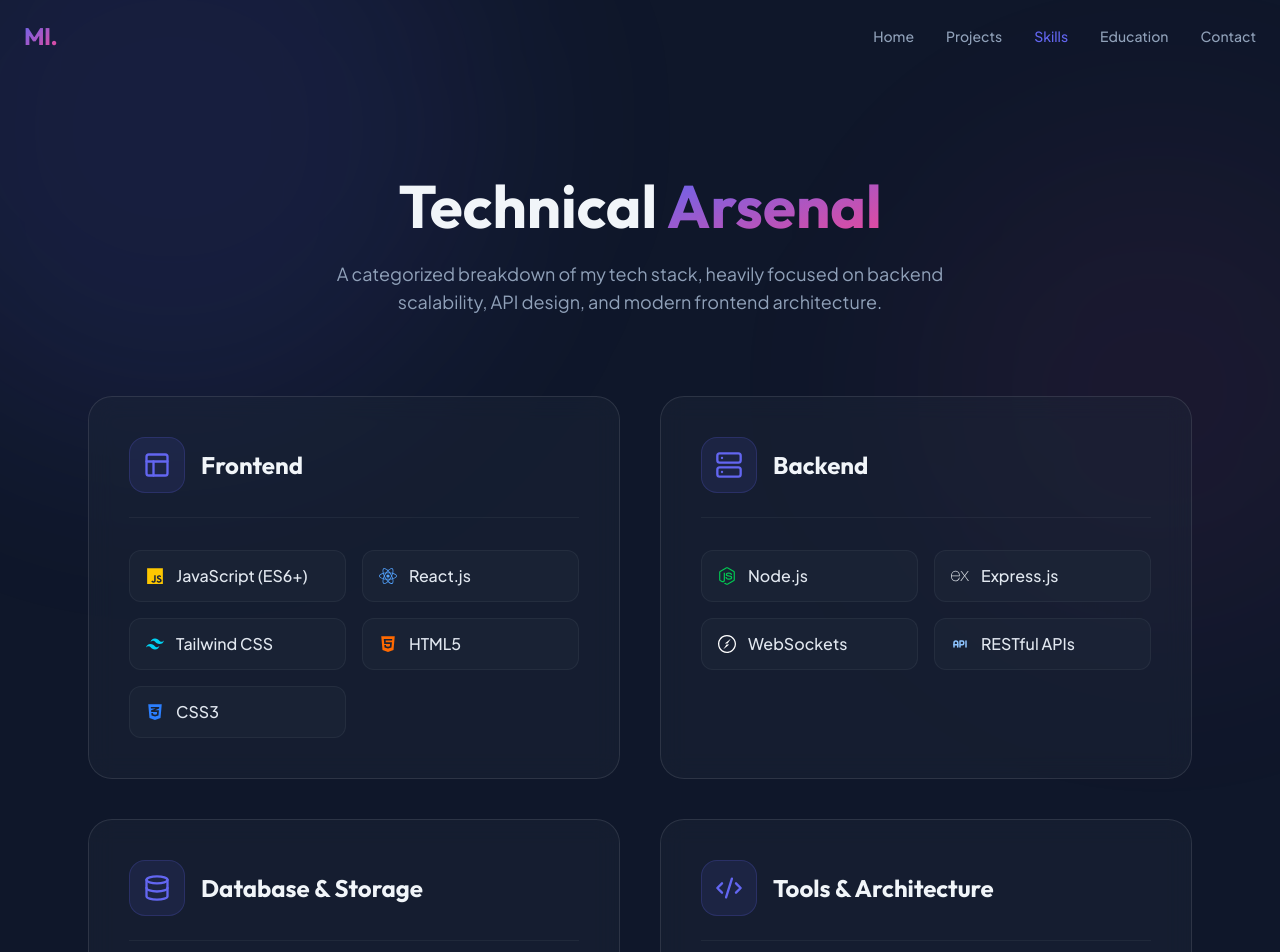
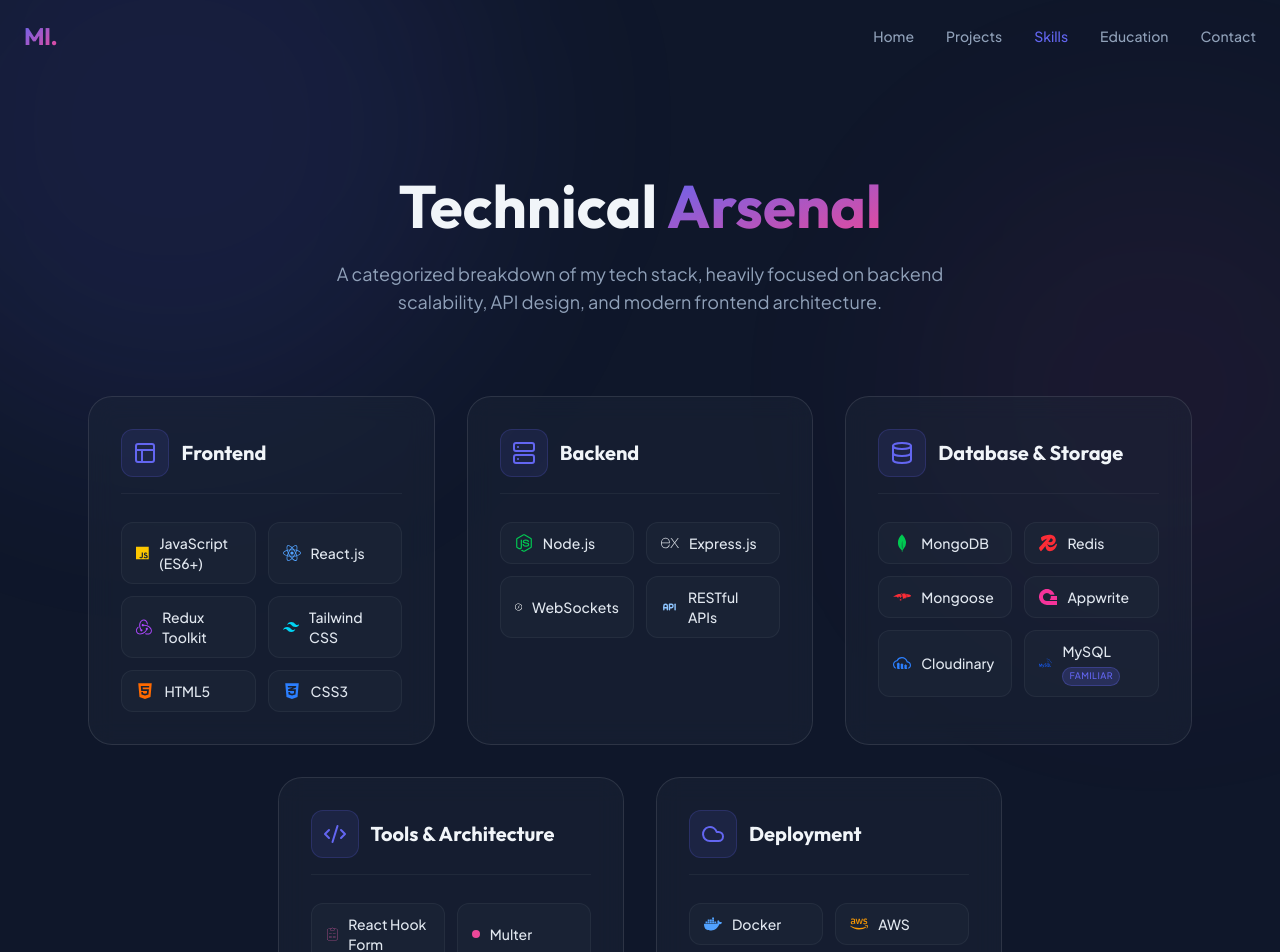
Before and after one commit to Prottoy123/My-Portfolio, a React (Vite) app: page /skills in a window 1280 px wide. Shown: the top 952 px of the page. Built offline with nearby package versions, Linux system fonts and the light colour scheme.

Commit message:
feat: implement SkillsPage and Skills components with associated data constants

```diff
--- a/src/components/Skills.jsx
+++ b/src/components/Skills.jsx
@@ -8,37 +8,35 @@ const Skills = () => {
           Technical <span className="text-gradient">Arsenal</span>
         </h2>
 
-        <div className="grid grid-cols-1 md:grid-cols-2 lg:grid-cols-4 gap-8">
+        <div className="flex flex-wrap justify-center gap-6">
           {SKILLS_DATA.map((skillGroup, index) => {
             const Icon = skillGroup.icon;
             return (
               <div
                 key={index}
-                className="glass p-8 hover:-translate-y-2 hover:border-primary/50 hover:shadow-[0_10px_30px_-10px_rgba(99,102,241,0.3)] transition-all duration-300"
+                className="glass p-5 w-full sm:w-[calc(50%-0.75rem)] lg:w-[calc(33.333%-1rem)] xl:w-[calc(20%-1rem)] hover:-translate-y-2 hover:border-primary/50 hover:shadow-[0_10px_30px_-10px_rgba(99,102,241,0.3)] transition-all duration-300 flex flex-col"
               >
-                <div className="w-14 h-14 rounded-xl bg-primary/10 flex items-center justify-center text-primary mb-6">
-                  <Icon size={28} />
+                <div className="w-12 h-12 rounded-xl bg-primary/10 flex items-center justify-center text-primary mb-4 shrink-0">
+                  <Icon size={24} />
                 </div>
-                <h3 className="text-xl font-semibold mb-4">{skillGroup.category}</h3>
-                <div className="flex flex-wrap gap-2">
+                <h3 className="text-lg font-semibold mb-3">{skillGroup.category}</h3>
+                <div className="flex flex-wrap gap-2 mt-1">
                   {skillGroup.skills.map((skill, i) => {
                     const skillName = typeof skill === 'object' ? skill.name : skill;
                     const isFamiliar = typeof skill === 'object' ? skill.isFamiliar : false;
-                    const isMySQL = skillName === 'MySQL';
 
                     return (
-                      <div key={i} className={isMySQL ? "w-full flex justify-center mt-2" : ""}>
                       <span
-                          className="px-3 py-1 bg-white/5 border border-white/10 rounded-full text-sm text-slate-300 flex items-center gap-2"
+                        key={i}
+                        className="px-2.5 py-1 bg-white/5 border border-white/10 rounded-full text-xs text-slate-300 flex items-center gap-1.5"
                       >
                         {skillName}
                         {isFamiliar && (
-                            <span className="text-[10px] px-1.5 py-0.5 rounded-full bg-primary/20 text-primary border border-primary/30 uppercase tracking-wider font-medium">
+                          <span className="text-[9px] px-1.5 py-0.5 rounded-full bg-primary/20 text-primary border border-primary/30 uppercase tracking-wider font-medium">
                             Familiar
                           </span>
                         )}
                       </span>
-                      </div>
                     );
                   })}
                 </div>
--- a/src/constants/index.js
+++ b/src/constants/index.js
@@ -1,4 +1,4 @@
-import { Layout, Server, Database, Code2 } from 'lucide-react';
+import { Layout, Server, Database, Code2, Cloud } from 'lucide-react';
 
 export const HERO_DATA = {
   name: "Md. Monjurul Islam",
@@ -15,7 +15,7 @@ export const SKILLS_DATA = [
   {
     category: "Frontend",
     icon: Layout,
-    skills: ["JavaScript (ES6+)", "React.js", "Tailwind CSS", "HTML5", "CSS3"]
+    skills: ["JavaScript (ES6+)", "React.js", "Redux Toolkit", "Tailwind CSS", "HTML5", "CSS3"]
   },
   {
     category: "Backend",
@@ -25,41 +25,43 @@ export const SKILLS_DATA = [
   {
     category: "Database & Storage",
     icon: Database,
-    skills: ["MongoDB", "Mongoose", "Appwrite", "Cloudinary", { name: "MySQL", isFamiliar: true }]
+    skills: ["MongoDB", "Redis", "Mongoose", "Appwrite", "Cloudinary", { name: "MySQL", isFamiliar: true }]
   },
   {
     category: "Tools & Architecture",
     icon: Code2,
-    skills: ["Redux Toolkit", "React Hook Form", "Git & GitHub", "Postman", "Vercel"]
+    skills: ["React Hook Form", "Multer", "Git & GitHub", "Postman", "Gemini API Integration"]
+  },
+  {
+    category: "Deployment",
+    icon: Cloud,
+    skills: ["Docker", "AWS", "Vercel"]
   }
 ];
 
 export const PROJECTS_DATA = [
   {
-    title: "GroFresh Platform",
-    description: "An enterprise-grade, full-stack grocery e-commerce platform built using the MERN stack. Emphasizes complex cart state management and optimized media delivery via Cloudinary.",
+    title: "GroFresh - Full-Stack E-commerce Platform",
+    description: "Built a full-stack e-commerce web application with separate panels for buyers and sellers, featuring secure payments and optimized media uploads.",
     features: [
-      "JWT-based stateless authentication with secure HTTP-only cookies",
-      "Complex cart state management and Stripe checkout integration",
-      "Optimized media delivery and hosting via Cloudinary & Multer",
-      "MongoDB connection caching for Vercel serverless environments",
-      "Dual Dashboards: Comprehensive Admin/Seller & Customer interfaces"
+      "Built a full-stack e-commerce web application with separate panels for buyers and sellers.",
+      "Developed backend APIs using Node.js, Express, and MongoDB to manage user login, product listings, and shopping carts.",
+      "Integrated Stripe payment gateway to process secure online transactions during checkout.",
+      "Used Multer and Cloudinary for uploading and storing product images."
     ],
     tech: ["React", "Node.js", "Express", "MongoDB", "Stripe", "Tailwind"],
     liveLink: "https://gro-fresh-silk.vercel.app",
     githubLink: "https://github.com/Prottoy123/GroFresh"
   },
   {
-    title: "MegaBlog",
-    description: "A modern, highly responsive blogging architecture. Highlighted by a 40% reduction in API calls using Redux Toolkit and secure data flow via Appwrite BaaS.",
+    title: "MegaBlogAPP - Modern Blogging Platform",
+    description: "Created a blogging platform using React.js and Tailwind CSS for a clean and responsive user interface, featuring robust state management and cloud integration.",
     features: [
-      "40% reduction in API calls using Redux Toolkit state management",
-      "Robust Authentication and advanced CRUD operations via Appwrite BaaS",
-      "Service Layer Abstraction for clean backend separation",
-      "Rich Text Editing with TinyMCE integration",
-      "Premium UI with Glassmorphism and Contextual Navigation"
+      "Created a blogging platform using React.js and Tailwind CSS for a clean and responsive user interface.",
+      "Used Redux Toolkit to manage global data, keeping track of logged-in users and blog posts across different pages.",
+      "Integrated Appwrite to handle secure user authentication and store blog articles."
     ],
-    tech: ["React", "Redux Toolkit", "Appwrite", "Tailwind CSS"],
+    tech: ["React.js", "Tailwind", "Redux Toolkit", "Appwrite"],
     liveLink: "https://blog-app-ten-ruby.vercel.app",
     githubLink: "https://github.com/Prottoy123/Blog_APP"
   },
--- a/src/pages/SkillsPage.jsx
+++ b/src/pages/SkillsPage.jsx
@@ -3,9 +3,9 @@ import { SKILLS_DATA } from '../constants';
 import {
   SiTailwindcss, SiExpress, SiSocketdotio, SiMongodb, SiMongoose,
   SiAppwrite, SiCloudinary, SiRedux, SiReacthookform,
-  SiPostman, SiVercel, SiMysql
+  SiPostman, SiVercel, SiMysql, SiDocker, SiRedis
 } from 'react-icons/si';
-import { FaJs, FaReact, FaHtml5, FaCss3Alt, FaNodeJs, FaGitAlt } from 'react-icons/fa';
+import { FaJs, FaReact, FaHtml5, FaCss3Alt, FaNodeJs, FaGitAlt, FaAws } from 'react-icons/fa';
 import { TbApi } from 'react-icons/tb';
 
 const fadeUp = {
@@ -39,6 +39,9 @@ const getSkillIcon = (skillName) => {
     case "Git & GitHub": return <FaGitAlt className="text-orange-600 text-lg" />;
     case "Postman": return <SiPostman className="text-orange-500 text-lg" />;
     case "Vercel": return <SiVercel className="text-white text-lg" />;
+    case "Docker": return <SiDocker className="text-blue-400 text-lg" />;
+    case "AWS": return <FaAws className="text-amber-500 text-lg" />;
+    case "Redis": return <SiRedis className="text-red-500 text-lg" />;
     default: return <div className="w-2 h-2 rounded-full bg-secondary"></div>;
   }
 };
@@ -58,7 +61,7 @@ const SkillsPage = () => {
 
         <motion.div
           initial="hidden" animate="visible" variants={staggerContainer}
-          className="grid grid-cols-1 md:grid-cols-2 lg:grid-cols-2 gap-10"
+          className="flex flex-wrap justify-center gap-8"
         >
           {SKILLS_DATA.map((category, index) => {
             const Icon = category.icon;
@@ -66,31 +69,30 @@ const SkillsPage = () => {
               <motion.div
                 key={index}
                 variants={fadeUp}
-                className="glass p-8 md:p-10 rounded-3xl group hover:-translate-y-2 transition-transform duration-500 relative overflow-hidden"
+                className="glass p-6 md:p-8 rounded-3xl w-full sm:w-[calc(50%-1rem)] lg:w-[calc(33.333%-1.35rem)] group hover:-translate-y-2 transition-transform duration-500 relative overflow-hidden flex flex-col"
               >
                 {/* Glow behind card on hover */}
                 <div className="absolute top-1/2 left-1/2 -translate-x-1/2 -translate-y-1/2 w-64 h-64 bg-primary/0 group-hover:bg-primary/10 blur-[60px] rounded-full -z-10 transition-colors duration-500"></div>
 
-                <div className="flex items-center gap-4 mb-8 pb-6 border-b border-white/5">
-                  <div className="w-14 h-14 rounded-2xl bg-primary/10 flex items-center justify-center text-primary border border-primary/20">
-                    <Icon size={28} />
+                <div className="flex items-center gap-3 mb-6 pb-4 border-b border-white/5">
+                  <div className="w-12 h-12 rounded-xl bg-primary/10 flex items-center justify-center text-primary border border-primary/20 shrink-0">
+                    <Icon size={24} />
                   </div>
-                  <h3 className="text-2xl font-bold">{category.category}</h3>
+                  <h3 className="text-xl font-bold">{category.category}</h3>
                 </div>
 
-                <div className="grid grid-cols-1 sm:grid-cols-2 gap-4">
+                <div className="grid grid-cols-1 sm:grid-cols-2 gap-3 mt-1">
                   {category.skills.map((skill, i) => {
                     const skillName = typeof skill === 'object' ? skill.name : skill;
                     const isFamiliar = typeof skill === 'object' ? skill.isFamiliar : false;
-                    const isMySQL = skillName === 'MySQL';
 
                     return (
-                      <div key={i} className={`flex items-center gap-3 bg-surface/50 px-4 py-3 rounded-xl border border-white/5 hover:border-primary/30 transition-colors ${isMySQL ? 'sm:col-span-2 justify-center' : ''}`}>
+                      <div key={i} className="flex items-center gap-2.5 bg-surface/50 px-3.5 py-2.5 rounded-xl border border-white/5 hover:border-primary/30 transition-colors">
                         {getSkillIcon(skillName)}
-                        <span className="font-medium text-slate-200 flex flex-wrap items-center gap-2">
+                        <span className="font-medium text-slate-200 text-sm flex flex-wrap items-center gap-1.5">
                           {skillName}
                           {isFamiliar && (
-                            <span className="text-[10px] px-1.5 py-0.5 rounded-full bg-primary/20 text-primary border border-primary/30 uppercase tracking-wider font-medium">
+                            <span className="text-[9px] px-1.5 py-0.5 rounded-full bg-primary/20 text-primary border border-primary/30 uppercase tracking-wider font-medium">
                               Familiar
                             </span>
                           )}
```
Lines whose indentation alone changed are shown as unchanged.
